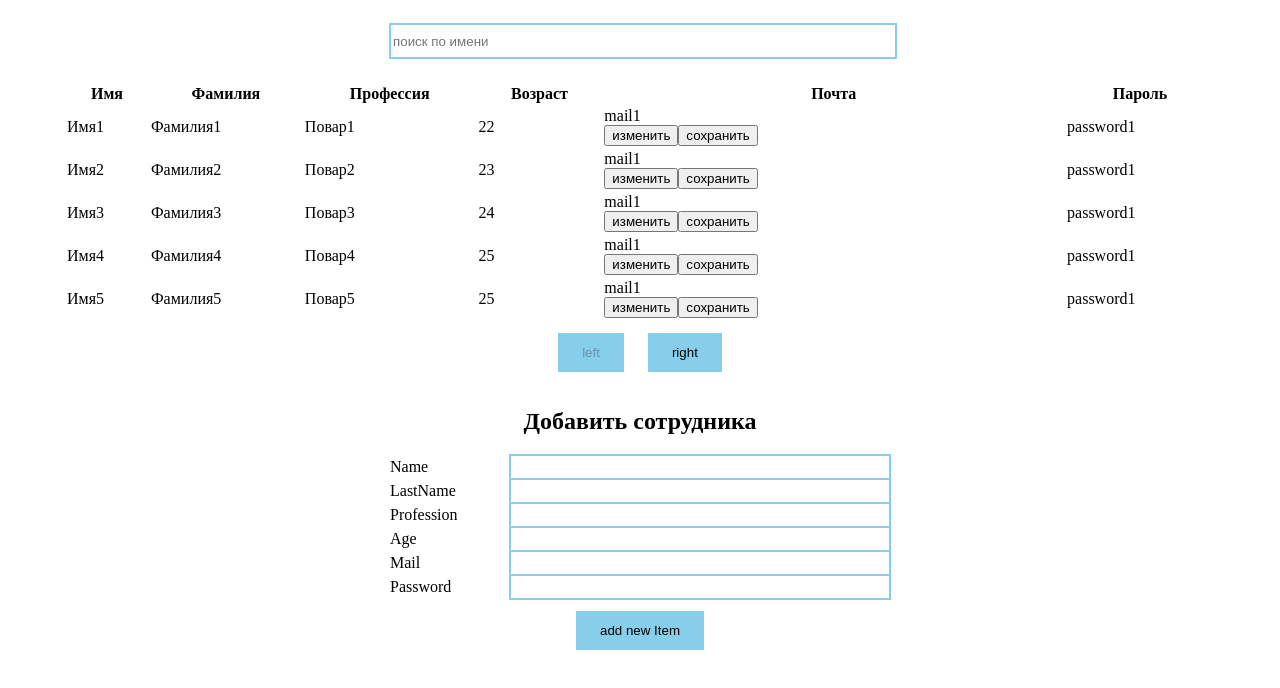
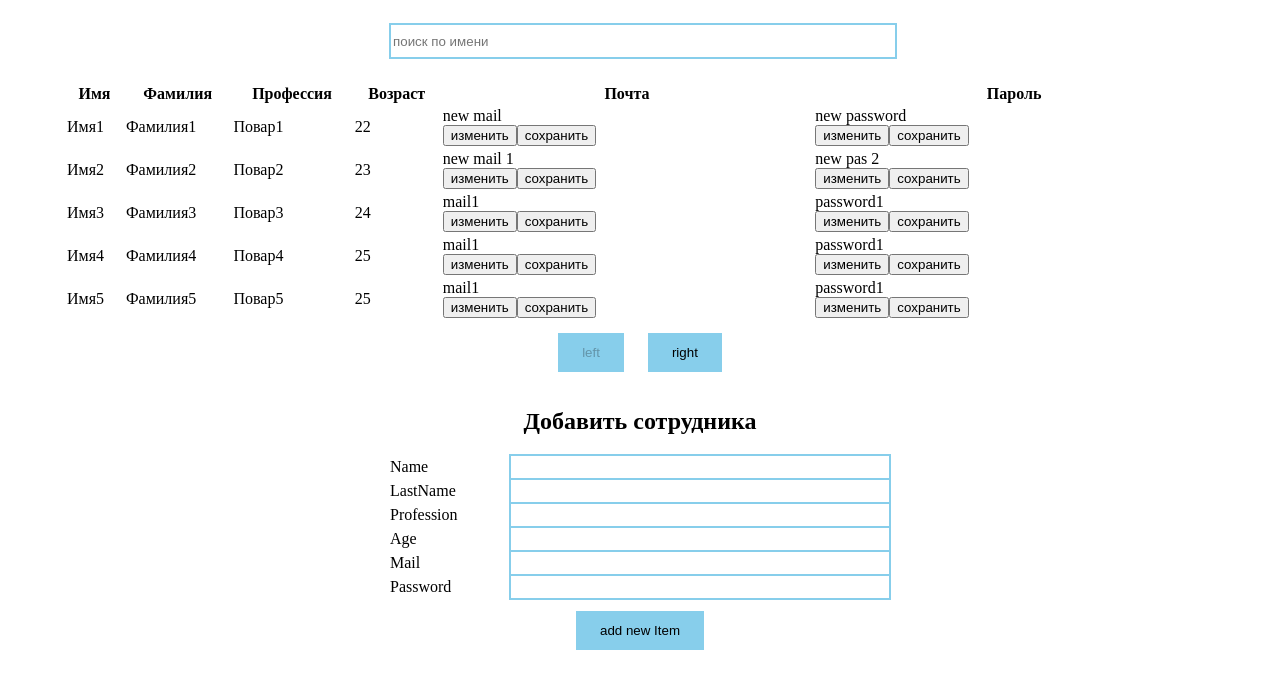
Before and after one commit to pylsar/TableVueAxios, a Vue app: page / in a window 1280 px wide. Shown: the top 688 px of the page. Built offline with nearby package versions, Linux system fonts and the light colour scheme; data requests are answered from the project's data file.

Commit message:
password input logic put axios

```diff
--- a/src/App.vue
+++ b/src/App.vue
@@ -21,19 +21,24 @@
               <td>{{item.lastname}}</td>
               <td>{{item.profession}}</td>
               <td>{{item.age}}</td>
-              <td class="table-box__mail-wrap">
-                <div class="table-box__mail">
-                  <label  class="table-box__mail-label" for="newMail">{{item.mail}}</label>
-                  <!-- <label v-if="showNewMail" class="table-box__mail-label" for="newMail" :placeholder="item.newMail">{{this.newMail}}</label> -->
-                  <input class="table-box__mail-input" type="text" name="" id="newMail" v-model="newMail" :placeholder="item.mail" :class="{ disabled: isActiveInput !== item.id }" >
+              <td class="table-box__item-wrap">
+                <div class="table-box__item">
+                  <label  class="table-box__item-label" for="newMail">{{item.mail}}</label>
+                  <input class="table-box__item-input" type="text" name="" id="newMail" v-model="newMail" :placeholder="item.mail" :class="{ disabled: isActiveMail !== item.id }" >
                 </div>
-                <button @click="changeItem(item.id)">изменить</button>
+                <button @click="changeMail(item.id)">изменить</button>
                 <button @click="saveMail(item.id, item.name, item.lastname, item.profession, item.age, item.mail, item.password)">сохранить</button>
               </td>
-              <td>{{item.password}}</td>
+              <td class="table-box__item-wrap">
+                <div class="table-box__item">
+                  <label class="table-box__item-label" for="newPassword">{{item.password}}</label>
+                  <input class="table-box__item-input" type="text" name="" id="newPassword" v-model="newPassword" :placeholder="item.password" :class="{ disabled: isActivePassword !== item.id }" >
+                </div>
+                <button @click="changePassword(item.id)">изменить</button>
+                <button @click="savePassword(item.id, item.name, item.lastname, item.profession, item.age, item.mail, item.password)">сохранить</button>
+              </td>
           </tr>
         </tbody>
-
       </table>
       <div class="pagination">
         <button @click="prevPage" :disabled="pageNumber === 0" class="btn">left</button>
@@ -86,8 +91,10 @@ export default {
       age: null,
       mail: '',
       password: '',
-      isActiveInput: false,
+      isActiveMail: false,
+      isActivePassword: false,
       newMail: '',
+      newPassword: '',
       pageNumber: 0,
       size: 5,
       search:'',
@@ -142,8 +149,11 @@ export default {
           });
           this.items.push(newItem)
       },
-      changeItem(id){
-        this.isActiveInput = id
+      changeMail(id){
+        this.isActiveMail = id
+      },
+      changePassword(id){
+        this.isActivePassword = id
       },
       saveMail(id, name, lastname, profession, age, mail, password){
         mail = this.newMail
@@ -161,6 +171,29 @@ export default {
           .then((response) => {
             console.log(response)
             console.log(updateMail)
+            this.getItem(); // выглядит как костыль
+          })
+          .catch((error) => {
+            console.log(error.response.data);
+          });
+
+      },
+      savePassword(id, name, lastname, profession, age, mail, password){
+        password = this.newPassword
+        const updatePassword = {
+          'id': id,
+          'name': name,
+          'lastname': lastname,
+          'profession': profession,
+          'age': age,
+          'mail': mail,
+          'password': password
+        }
+
+         axios.patch(`http://localhost:3001/items/${id}`, updatePassword)
+          .then((response) => {
+            console.log(response)
+            console.log(updatePassword)
             this.getItem(); // выглядит как костыль
           })
           .catch((error) => {
--- a/src/assets/db.json
+++ b/src/assets/db.json
@@ -6,8 +6,8 @@
       "lastname": "Фамилия1",
       "profession": "Повар1",
       "age": 22,
-      "mail": "mail1",
-      "password": "password1"
+      "mail": "new mail",
+      "password": "new password"
     },
     {
       "id": 2,
@@ -15,8 +15,8 @@
       "lastname": "Фамилия2",
       "profession": "Повар2",
       "age": 23,
-      "mail": "mail1",
-      "password": "password1"
+      "mail": "new mail 1",
+      "password": "new pas 2"
     },
     {
       "id": 3,
@@ -98,6 +98,15 @@
       "age": 31,
       "mail": "mail1",
       "password": "password1"
+    },
+    {
+      "id": 1662904784362,
+      "name": "1",
+      "lastname": "2",
+      "profession": "3",
+      "age": 33,
+      "mail": "333",
+      "password": "3333"
     }
   ]
 }
```
Also changed, not shown: 1 other file (tests, documents, lock files or other folders).
